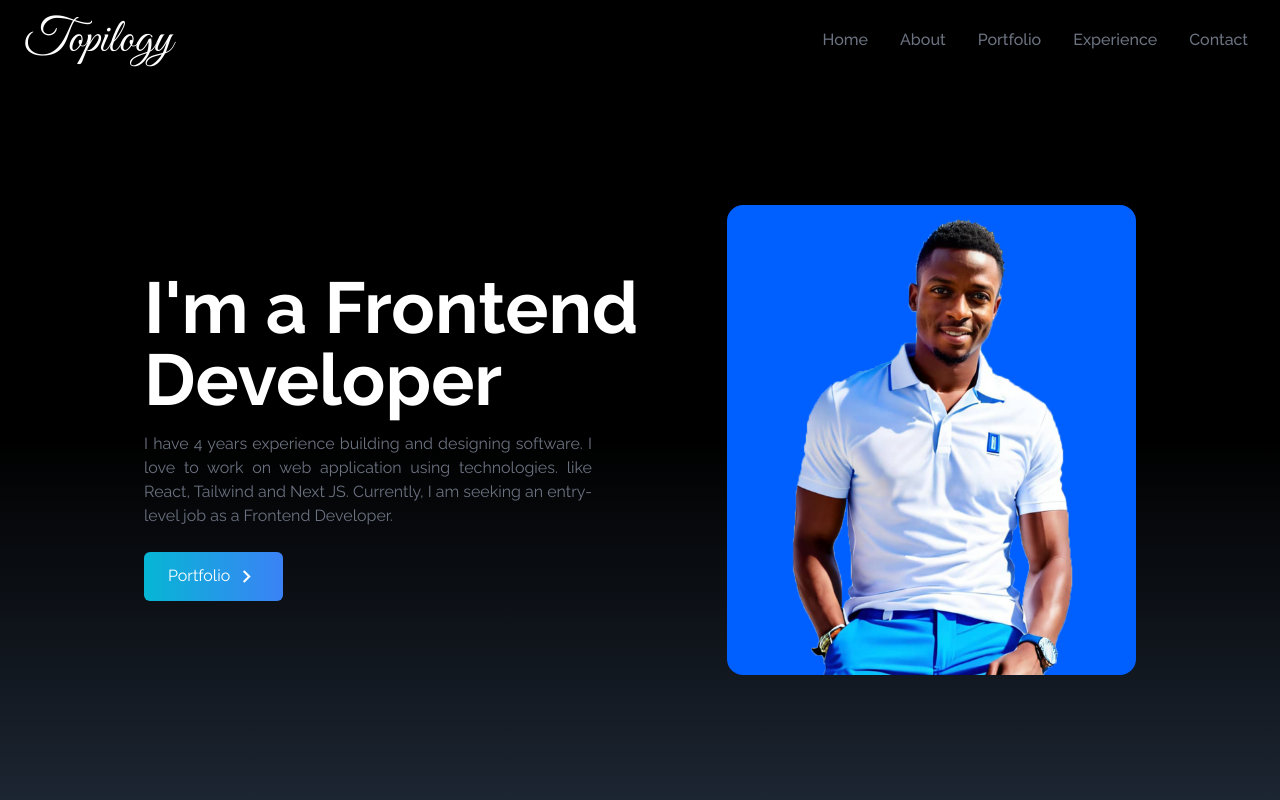
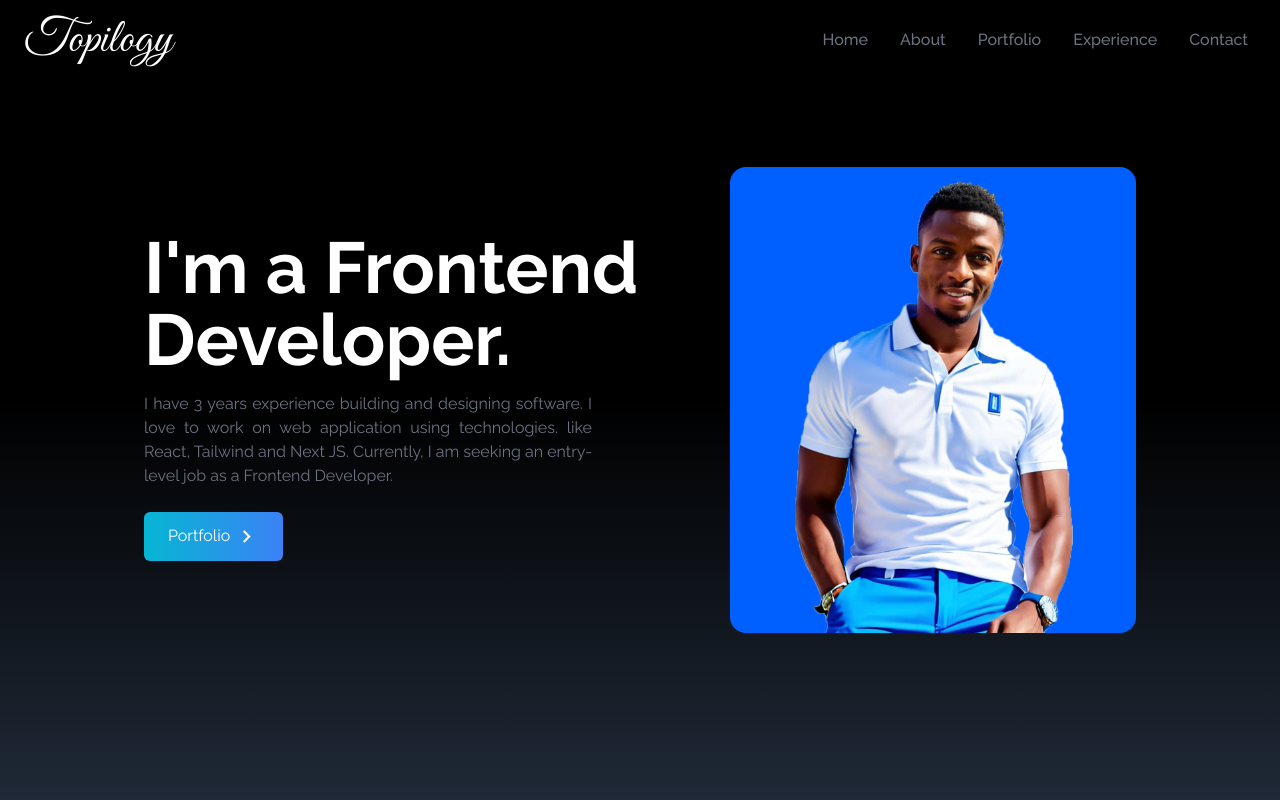
Before and after one commit to Topilogy/portfolio, a React (Create React App) app: page / in a window 1280 px wide. Shown: the top 800 px of the page. Built offline with nearby package versions, Linux system fonts and the light colour scheme; the HTML template or start-up script is replaced by a standard one.

Commit message:
Initial draft

```diff
--- a/public/index.html
+++ b/public/index.html
@@ -24,7 +24,7 @@
       work correctly both with client-side routing and a non-root public URL.
       Learn how to configure a non-root public URL by running `npm run build`.
     -->
-    <title>React App</title>
+    <title>Temitope Idowu</title>
   </head>
   <body>
     <noscript>You need to enable JavaScript to run this app.</noscript>
--- a/src/App.js
+++ b/src/App.js
@@ -1,4 +1,4 @@
-import React, { useState, useEffect } from 'react';
+// import React, { useState, useEffect } from 'react';
 import NavBar from "./component/NavBar";
 import Home from "./component/Home"
 import About from "./component/About"
@@ -6,27 +6,15 @@ import Portfolio from "./component/Portfolio"
 import SocialLinks from "./component/SocialLinks";
 import Experience from "./component/Experience";
 import Contact from "./component/Contact";
-import DarkModeToggle from './component/DarkModeToggle';
+// import DarkModeToggle from './component/DarkModeToggle';
 
 function App() {
-  const [darkMode, setDarkMode] = useState(false);
 
-  useEffect(() => {
-    // Apply dark mode based on user preference or saved preference
-    const prefersDarkMode =
-      window.matchMedia && window.matchMedia('(prefers-color-scheme: dark)').matches;
-
-    setDarkMode(prefersDarkMode);
-  }, []);
-
-  const toggleDarkMode = () => {
-    setDarkMode((prevMode) => !prevMode);
-  };
 
   return (
-    <div className={`${darkMode ? 'dark' : ''}`}>
+    <div className='bg-gray-800'>
       <NavBar />
-      <DarkModeToggle darkMode={darkMode} toggleDarkMode={toggleDarkMode} />
+      {/* <DarkModeToggle darkMode={darkMode} toggleDarkMode={toggleDarkMode} /> */}
       <Home />
       <About />
       <Portfolio />
--- a/src/component/DarkModeToggle.jsx
+++ b/src/component/DarkModeToggle.jsx
@@ -1,16 +1,16 @@
-import React from 'react';
+// import React from 'react';
 
-const DarkModeToggle = ({ darkMode, toggleDarkMode }) => {
-  return (
-    <button
-      className={`${
-        darkMode ? 'bg-gray-800' : 'bg-blue-500'
-      } text-white px-4 py-2 rounded`}
-      onClick={toggleDarkMode}
-    >
-      {darkMode ? 'Light Mode' : 'Dark Mode'}
-    </button>
-  );
-};
+// const DarkModeToggle = ({ darkMode, toggleDarkMode }) => {
+//   return (
+//     <button
+//       className={`${
+//         darkMode ? 'bg-gray-800' : 'bg-black-500'
+//       } text-white px-4 py-2 rounded flex justify-between items-right w-20 h-15 px-4 text-white bg-black fixed`}
+//       onClick={toggleDarkMode}
+//     >
+//       {darkMode ? 'Dark Mode' : 'Light Mode'}
+//     </button>
+//   );
+// };
 
-export default DarkModeToggle;
+// export default DarkModeToggle;
--- a/src/component/Home.jsx
+++ b/src/component/Home.jsx
@@ -9,14 +9,13 @@ const Home = () => {
         name="home"
         className='h-screen w-full bg-gradient-to-b from-black via-black to-gray-800'>
 
-        <div className='max-w-screen-lg mx-auto flex flex-col items-center
-        justify-center h-full px-4 md:flex-row'>
+        <div className='max-w-screen-lg mx-auto flex flex-col items-center justify-center h-full px-4 md:flex-row'>
             <div className='flex flex-col justify-center h-full'>
                 <h2 className='text-4xl sm:text-7xl font-bold text-white'>
-                    I'm a Frontend Developer
+                    I'm a Frontend Developer.
                 </h2>
                 <p className='text-gray-500 py-4 max-w-md text-justify'>
-                    I have 4 years experience building and designing software.
+                    I have 3 years experience building and designing software.
                     I love to work on web application using technologies.
                     like React, Tailwind and Next JS.
                     Currently, I am seeking an entry-level job as a Frontend Developer.
--- a/src/component/SocialLinks.jsx
+++ b/src/component/SocialLinks.jsx
@@ -50,11 +50,11 @@ const SocialLinks = () => {
 
     ]
   return (
-  <div className=' lg:hidden flex-col top-[35%] left-0 fixed'>
+  <div className='md lg:hidden flex-col top-[35%] left-0 fixed'>
     <ul>
         {links.map(({id, child, href, style, download}) => (
             // eslint-disable-next-line no-useless-concat
-            <li key={id} className={"flex justify-between items-center w-40 h-14 px-4 ml-[-100px] hover:ml-[-10px] hover:rounded-md duration-300 bg-gray-500"  + " " + style}>
+            <li key={id} className={"flex justify-between items-center w-40 h-14 px-4 ml-[-100px] hover:ml-[-10px] hover:rounded-md duration-200 bg-gray-500"  + " " + style}>
                 <a
                   href={href}
                   className='flex justify-between items-center w-full text-white'
```
